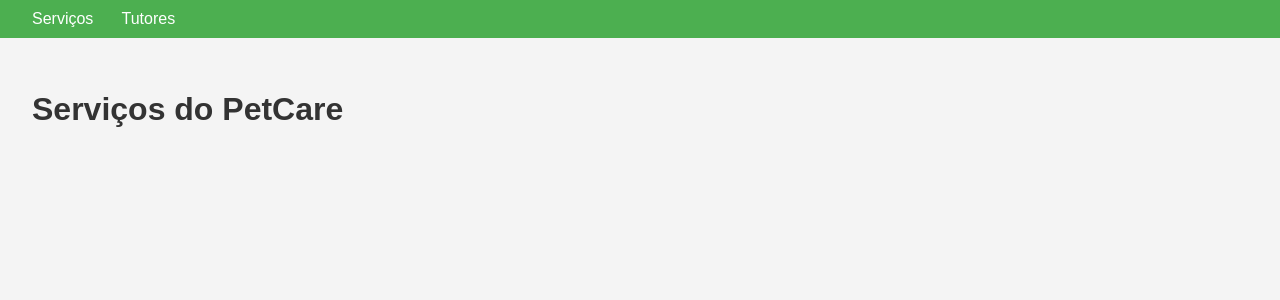
After one commit to Thyago1992/projeto_petcare, a Django app: page /catalogo/ in a window 1280 px wide. The commit adds this page. Shown: the top 300 px of the page. Run offline with Django 5.2, Linux system fonts and the light colour scheme; data that the repository does not hold is empty.

Commit message:
Aula 10/09/2026

```diff
--- /dev/null
+++ b/atendimento/static/atendimento/css/estilo.css
@@ -0,0 +1,22 @@
+body{
+    font-family: Arial, sans-serif;
+    margin: 0;
+    background-color: #f4f4f4;
+    color: #333;
+}
+
+.menu {
+    background-color: #4CAF50;
+    padding: 10px 32px;
+    color: white;
+}
+
+.menu a {
+    color: white;
+    text-decoration: none;
+    margin-right: 24px;
+}
+
+main {
+    padding: 32px;
+}
--- /dev/null
+++ b/atendimento/templates/atendimento/base.html
@@ -0,0 +1,24 @@
+{% load static %}
+<!DOCTYPE html>
+<html lang="pt-br">
+
+<head>
+    <title>PetCare - Atendimento</title>
+    <link rel="stylesheet" href="{% static 'atendimento/css/estilo.css' %}">
+</head>
+
+<body>
+    <nav class="menu">
+
+        <a href="{% url 'lista_servicos' %}">Serviços</a>
+        <a href="{% url 'lista_tutores' %}">Tutores</a>
+    </nav>
+    <main>
+        {% block content %}
+        {% endblock %}
+    </main>
+
+
+</body>
+
+</html>
--- a/atendimento/templates/atendimento/servicos.html
+++ b/atendimento/templates/atendimento/servicos.html
@@ -1,14 +1,10 @@
-<!DOCTYPE html>
-<html lang="pt-br">
-<head>
-    <meta charset="UTF-8">
-    <title>Serviços do PetCare</title>
-</head>
-<body>
-    <h1>Nossos Serviços</h1>
+{% extends 'atendimento/base.html' %}
+
+{% block content %}
+    <h1>Serviços do PetCare</h1>
     <ul>
         {% for servico in servicos %}
             <li>{{ servico.nome }} - R$ {{ servico.preco }}</li>
         {% endfor %}
-</body>
-</html>
+    </ul>
+{% endblock %}
--- a/atendimento/urls.py
+++ b/atendimento/urls.py
@@ -2,5 +2,6 @@ from django.urls import path
 from . import views
 
 urlpatterns = [
-    path('servicos/', views.lista_servicos, name='lista_servicos'), # Adiciona as URLs do painel de administração do Django
+    path('catalogo/', views.lista_servicos, name='lista_servicos'),
+    path('tutores/', views.lista_tutores, name='lista_tutores'),
 ]
--- a/atendimento/views.py
+++ b/atendimento/views.py
@@ -1,7 +1,12 @@
 from django.shortcuts import render
 from django.http import HttpResponse
-from .models import Servico
+from servico.models import Servico
+from .models import Tutor
 
 def lista_servicos(request):
     servicos = Servico.objects.all()
     return render(request, 'atendimento/servicos.html', {'servicos': servicos})
+
+def lista_tutores(request):
+    tutores = Tutor.objects.all()
+    return render(request, 'atendimento/tutores.html', {'tutores': tutores})
```
